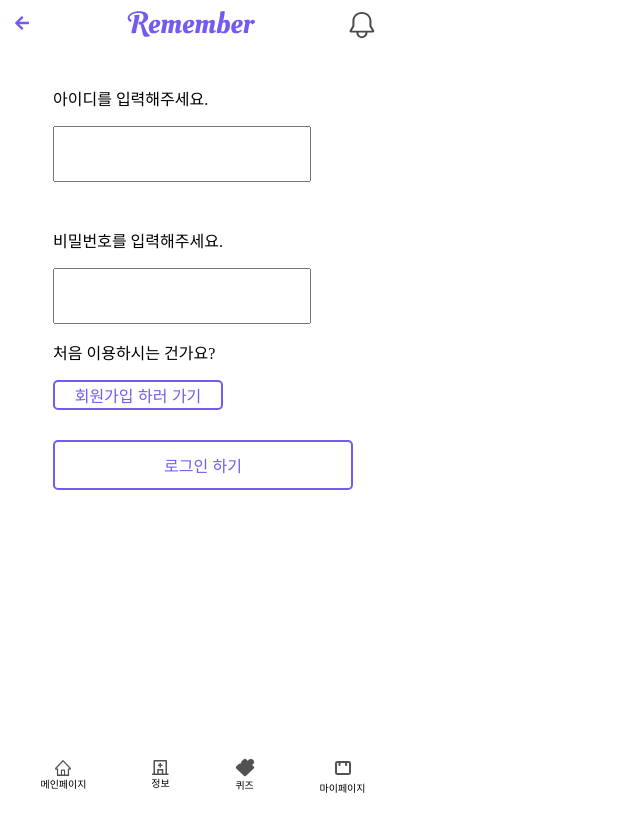
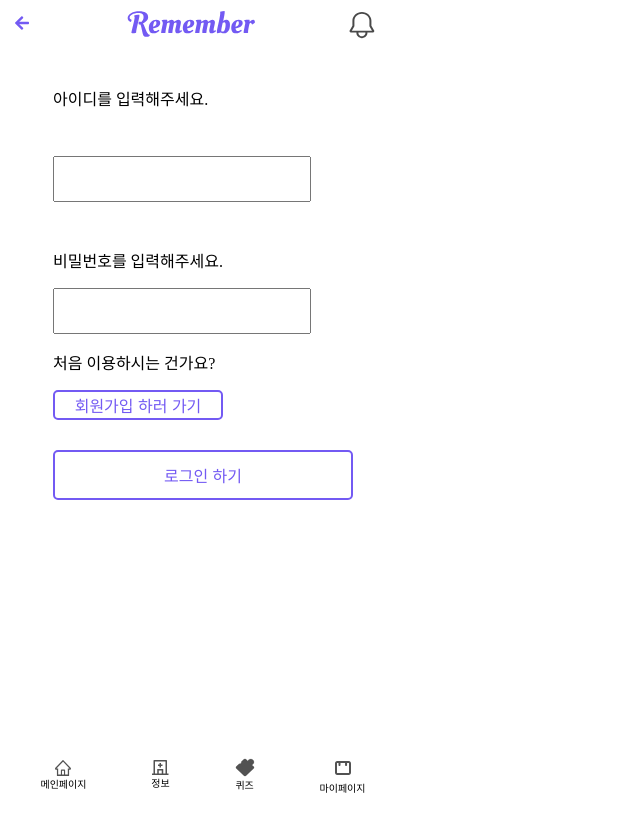
Before and after one commit to JOOMINSE0/Team14, a React (Create React App) app: page /login in a window 1280 px wide. Shown: the top 832 px of the page, without its empty margins (0-640 px from the left). Built offline with nearby package versions, Linux system fonts and the light colour scheme.

Commit message:
추가 디자인 수정

```diff
--- a/src/pages/Login/Login.jsx
+++ b/src/pages/Login/Login.jsx
@@ -38,6 +38,7 @@ const Login = () => {
 
                 <div>
                     <p>아이디를 입력해주세요.</p>
+                    <div className="sizedbox"></div>
                     <input
                         className="login-input"
                         type="text"
--- a/src/pages/Login/Login.scss
+++ b/src/pages/Login/Login.scss
@@ -74,7 +74,7 @@
 
 .login-input {
     width: 250px;
-    height: 50px;
+    height: 40px;
     display: flex;
     align-items: flex-start; // 수직 방향 시작 정렬
     justify-content: flex-start; // 수평 방향 시작 정렬
@@ -106,5 +106,5 @@
 }
 
 .sizedbox {
-    height: 30px;
+    height: 5px;
 }
--- a/src/pages/MyDiaryPage/MyDiaryPage.jsx
+++ b/src/pages/MyDiaryPage/MyDiaryPage.jsx
@@ -20,7 +20,8 @@ const MyDiaryPage = () => {
             <Header />
             <div className="content my-diary-column">
                 <div className="for-chimae-font">
-                    <h2>가족들에게 고백하기 힘든 속마음을 적어보세요. 나만 볼 수 있는 일기장이에요.</h2>
+                    <h2>가족들에게 고백하기 힘든 속마음을 적어보세요.</h2>
+                    <h2>나만 볼 수 있는 일기장이에요.</h2>
                     <h2>오늘 찍은 사진, 내 모습을 촬영한 동영상도 함께 기록해보세요.</h2>
                 </div>
                 <div>
--- a/src/pages/WriteMyDiary/WriteMyDiary.jsx
+++ b/src/pages/WriteMyDiary/WriteMyDiary.jsx
@@ -24,7 +24,8 @@ const WriteMyDiary = () => {
             <Header />
             <div className="content write-my-diary-column">
                 <div className="for-chimae-font">
-                    <h2>오늘의 일기를 써보세요. 나만 볼 수 있는 일기장이에요.</h2>
+                    <h2>오늘의 일기를 써보세요.</h2>
+                    <h2>나만 볼 수 있는 일기장이에요.</h2>
                     <h2>오늘 하루는 어땠나요?</h2>
                 </div>
                 <div>
```
